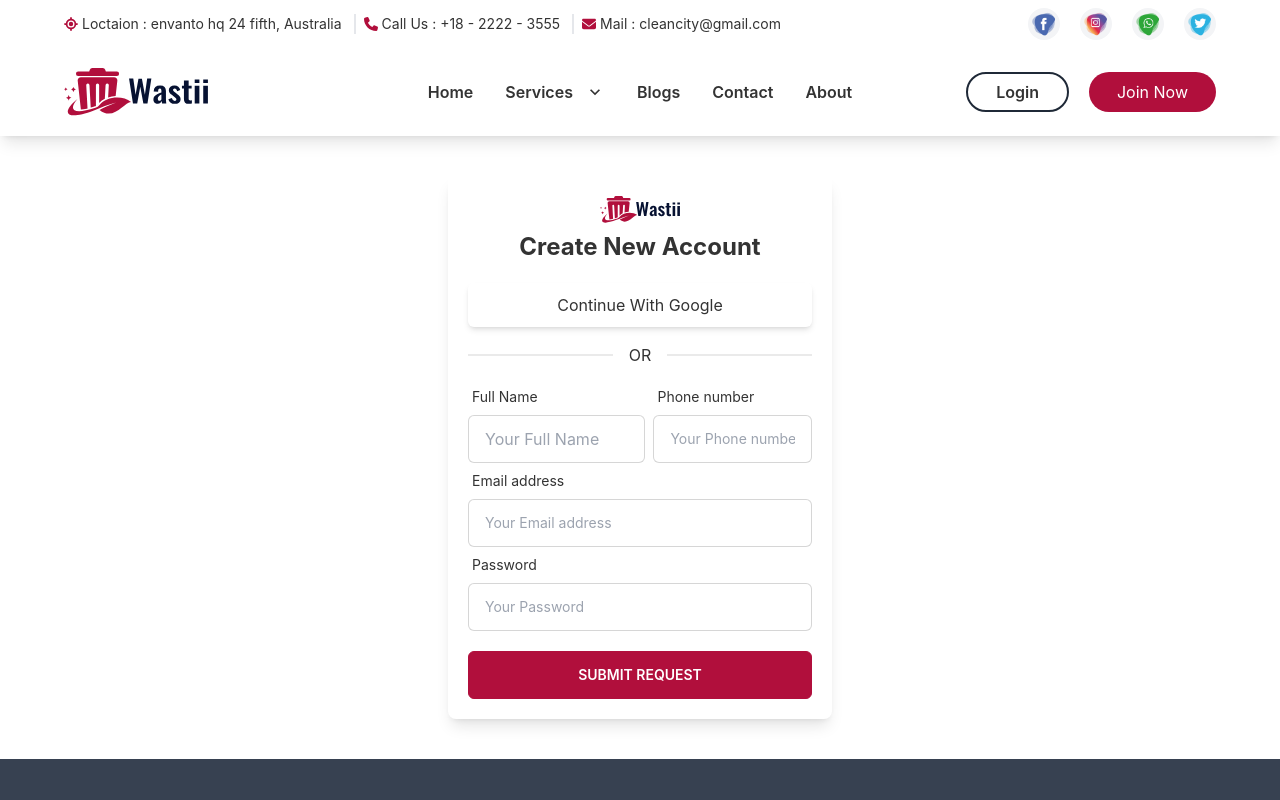
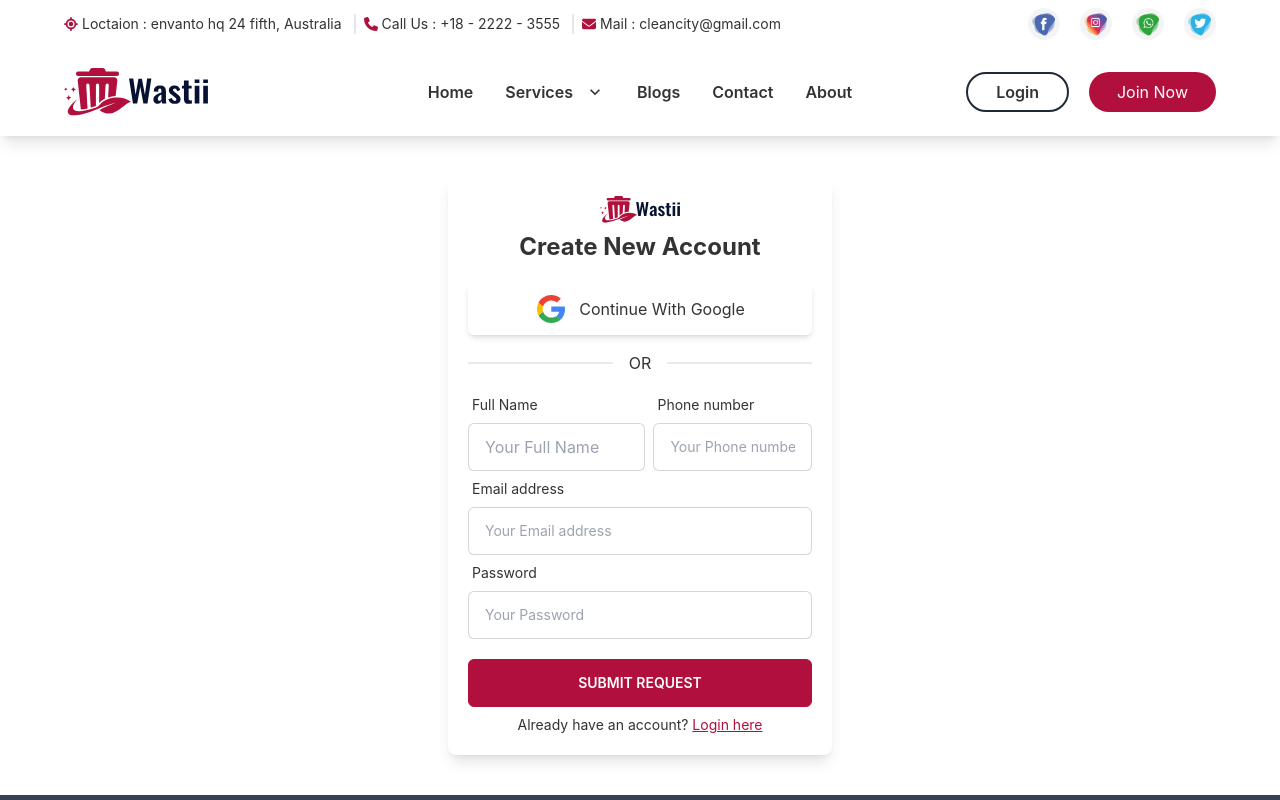
Before and after one commit to sayemhossain/clean-city, a React (Create React App) app: page /signup in a window 1280 px wide. Shown: the top 800 px of the page. Built offline with nearby package versions, Linux system fonts and the light colour scheme.

Commit message:
sign up design done

```diff
--- a/src/shared/Signup/Signup.js
+++ b/src/shared/Signup/Signup.js
@@ -1,5 +1,8 @@
 import React from "react";
+import { Link } from "react-router-dom";
 import logo from "../../img/logo.svg";
+import googleLogo from "../../img/google.svg";
+
 const Signup = () => {
   return (
     <div>
@@ -12,7 +15,8 @@ const Signup = () => {
                 Create New Account
               </h1>
             </div>
-            <div className="w-full shadow-md rounded-md p-2.5 text-center">
+            <div className="w-full shadow-md rounded-md p-2.5 flex items-center justify-center gap-3">
+              <img src={googleLogo} alt="" />
               <p className="">Continue With Google</p>
             </div>
           </div>
@@ -76,6 +80,14 @@ const Signup = () => {
               </div>
             </form>
           </div>
+          <div className="text-center mt-2">
+            <p className="text-sm">
+              Already have an account?{" "}
+              <Link className="text-secondary underline" to="/">
+                Login here
+              </Link>
+            </p>
+          </div>
         </div>
       </div>
     </div>
```
Also changed, not shown: src/img/google.svg (added).
